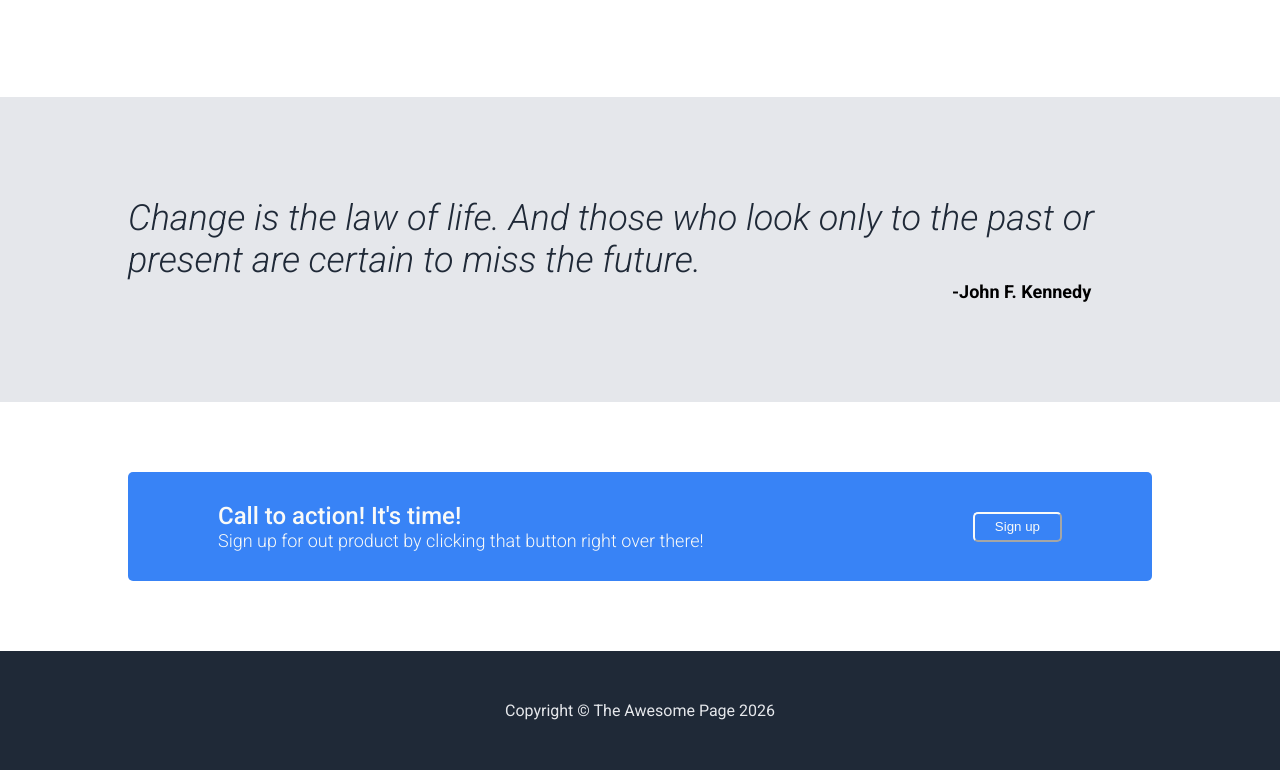
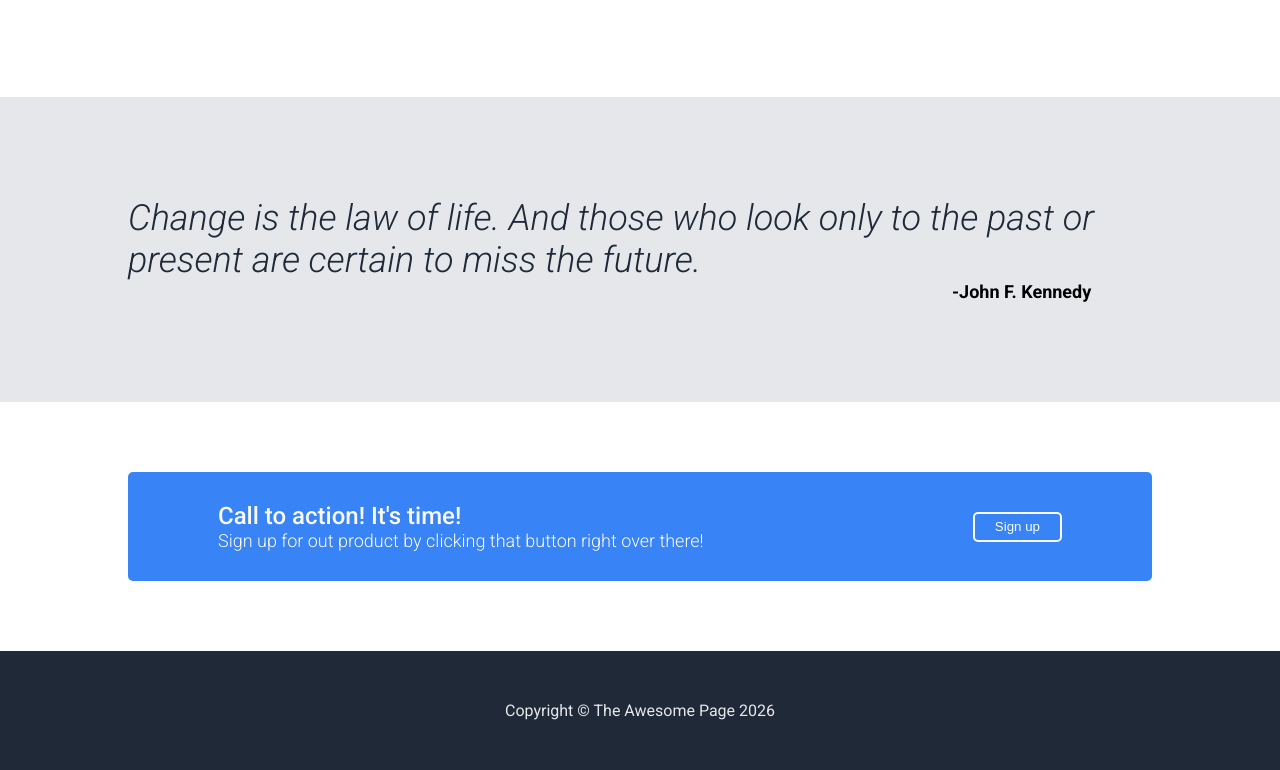
Before and after one commit to Ishan-012/css-project, a plain HTML site: page index.html in a window 1280 px wide. Shown: the part 834-1604 px from the top of the page. Drawn offline with Linux system fonts and the light colour scheme.

Commit message:
solved the problem with flex items overflow and the button

```diff
--- a/index.html
+++ b/index.html
@@ -7,6 +7,7 @@
     <title>Citadel</title>
 </head>
 <body>
+    <div class="page">
         <header>
             <div class="container">
 
@@ -87,5 +88,7 @@
             Copyright &copy; The Awesome Page 2026
         </footer>
 
+    </div>
+
 </body>
 </html>
--- a/style.css
+++ b/style.css
@@ -10,6 +10,10 @@
 body {
     font-family: "Roboto", sans-serif;
     width: fit-content;
+}
+
+.page {
+    min-width: 1000px;
 }
 
 .container {
@@ -143,10 +147,17 @@ a {
     font-weight: 300;
 }
 
+.three .action button {
+    appearance: none;
+    -webkit-appearance: none;
+    border: none;
+    background: none;
+}
+
 
 .three .action button {
     background-color: #3883F6;
-    border-color: #F9FAF8;
+    border: #F9FAF8 2px solid;
     border-radius: 5px;
     color: #F9FAF8;
     height: 30px;
```
Lines whose indentation alone changed are shown as unchanged.
